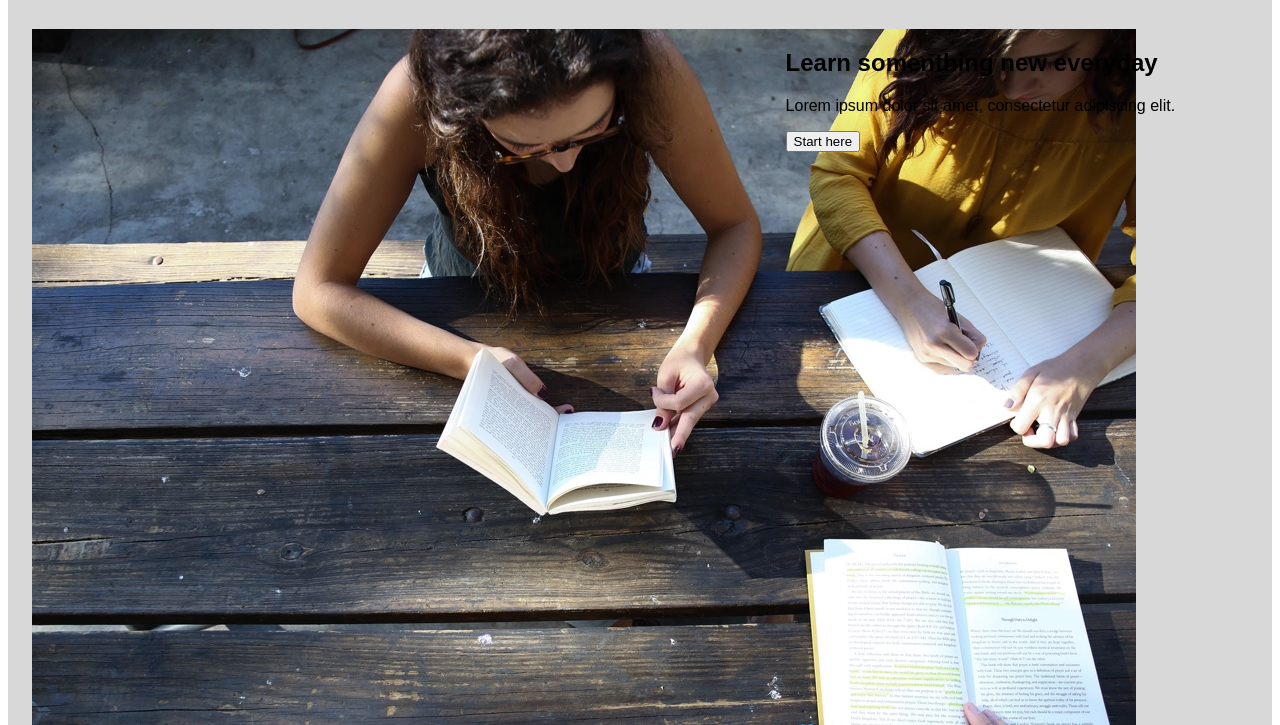
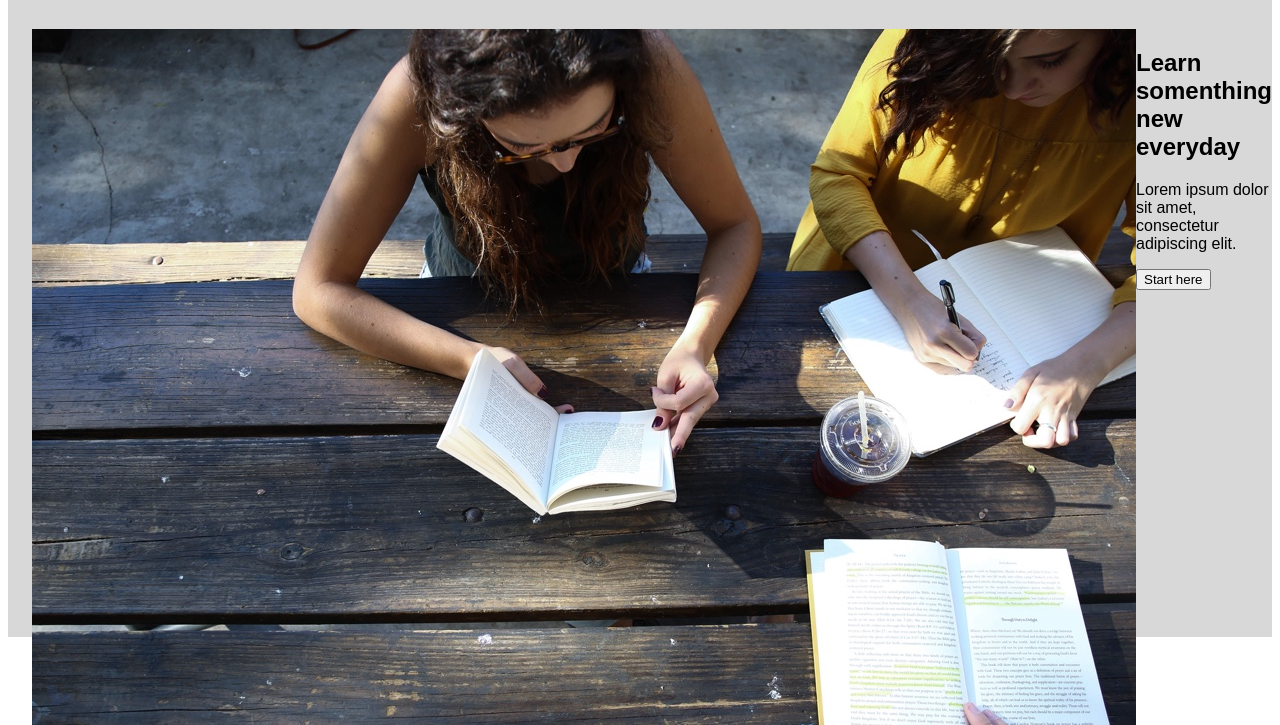
Before and after one commit to Suriwelle/Capstone-project-full-website-and-mobile-version, a plain HTML site: page index.html in a window 1280 px wide. Shown: the part 75-800 px from the top of the page. Drawn offline with Linux system fonts and the light colour scheme; files whose address does not match are found by name.

Commit message:
estilos del first section

```diff
--- a/Resources/styles.css
+++ b/Resources/styles.css
@@ -52,10 +52,9 @@ flex-direction: row;
     background-color: #D8D8D8;
     display:flex;
     padding:32px 24px;
-
+    height: 576px;
 }
-.media--1{
-    display:flex;
-    width: 60%;
-    margin-right:24px;
+.media-1{
+    display: flex;
+    width:60%;
 }
--- a/index.html
+++ b/index.html
@@ -32,7 +32,7 @@
                 <img src="../Capstone project ( full website and mobile version/Resources/images/banner.jpg"
                     alt="banner">
             </div>
-            <div>
+            <div class="start-here">
                 <h2>Learn somenthing new everyday</h2>
                 <p>Lorem ipsum dolor sit amet, consectetur adipiscing elit.</p>
                 <button>Start here</button>
```
